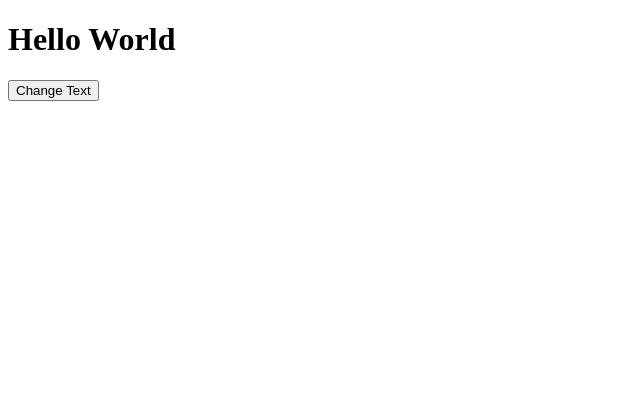
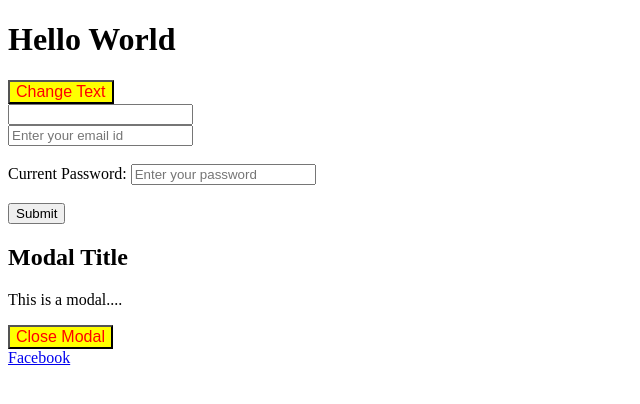
Before and after one commit to Renuka-2207/Renuka-React-Learnings, a React (Create React App) app in the folder my-first-app/: page / in a window 1280 px wide. Shown: the top 404 px of the page, without its empty margins (0-640 px from the left). Built offline with nearby package versions, Linux system fonts and the light colour scheme.

Commit message:
Added new components

```diff
--- a/my-first-app/src/App.js
+++ b/my-first-app/src/App.js
@@ -1,10 +1,16 @@
 import React from 'react';
 import MyButton from './Components/Assignment1/MyButton';
+import Input from './Components/Form/Input.js';
+import Modal from './Components/Modal/Modal.js';
+
 
 function App() {
-	return (
-		<div>
-<MyButton/>
+  return (
+    <div>
+      <MyButton/>
+      <Input/>
+      <Modal/>
+
     </div>
   );
 }
--- a/my-first-app/src/Components/Assignment1/MyButton.js
+++ b/my-first-app/src/Components/Assignment1/MyButton.js
@@ -1,4 +1,5 @@
 import React, { useState } from 'react';
+import './MyButtonStyle.css';
 
 function MyButton() {
   //Declaring state variable 'initialText' with value 'Hello World'
@@ -12,6 +13,7 @@ function MyButton() {
     setDisplayText(newText);
   };
 
+
   return (
   //Using fragment to render multiple elements.
     <>
--- /dev/null
+++ b/my-first-app/src/Components/Assignment1/MyButtonStyle.css
@@ -0,0 +1,16 @@
+/*Styling the button*/
+
+button {
+  color:red;
+  background-color:yellow;
+  font-size:12pt;
+}
+
+/* Styling the button when receives focus. */
+
+button:focus {
+  color:green;
+  background-color:yellow;
+  font-size:18pt;
+  border:2px solid black;
+}
--- /dev/null
+++ b/my-first-app/src/Components/Form/Form.js
@@ -0,0 +1,23 @@
+import React from 'react';
+import Input from './Input.js';
+
+const Form = () => {
+  return (
+    <div>
+      <label htmlFor = "email" label = "Email">   </label>
+      <input label = "Email" id = "email" type = "email" placeholder = "Enter your email id" autocomplete = "email"/>
+      <br/><br/>
+
+      <label htmlFor = "password"> Current Password:  </label>
+      <input id = "password" type = "password" placeholder = "Enter your password" autocomplete = "current-password"/>
+      <br/><br/>
+
+      <input id = "submit" type = "submit"/>
+
+
+    </div>
+
+  )
+};
+
+export default Form;
--- /dev/null
+++ b/my-first-app/src/Components/Form/Input.js
@@ -0,0 +1,17 @@
+import React from 'react';
+import Form from './Form.js';
+
+
+
+const Input = ({label, id, type, placeholder}) => {
+  return (
+    <div>
+      <label htmlFor = {id}> {label} </label>
+      <input id = {id} type = {type} placeholder = {placeholder}/>
+
+      <Form/>
+    </div>
+  )
+}
+
+export default Input;
--- /dev/null
+++ b/my-first-app/src/Components/Modal/Modal.js
@@ -0,0 +1,17 @@
+import React from 'react';
+
+
+const Modal = () => {
+  return (
+    <div className="modal-content">
+      <h2>Modal Title</h2>
+      <p>This is a modal....</p>
+      <button className="btn">Close Modal</button>
+      <br/>
+      <a href="https://www.facebook.com" className="link"> Facebook </a>
+    </div>
+
+  )
+}
+
+export default Modal;
```
Also changed, not shown: my-first-app/src/Components/Form/New Text Document.txt (added), my-first-app/src/Components/Modal/New Text Document.txt (added).
